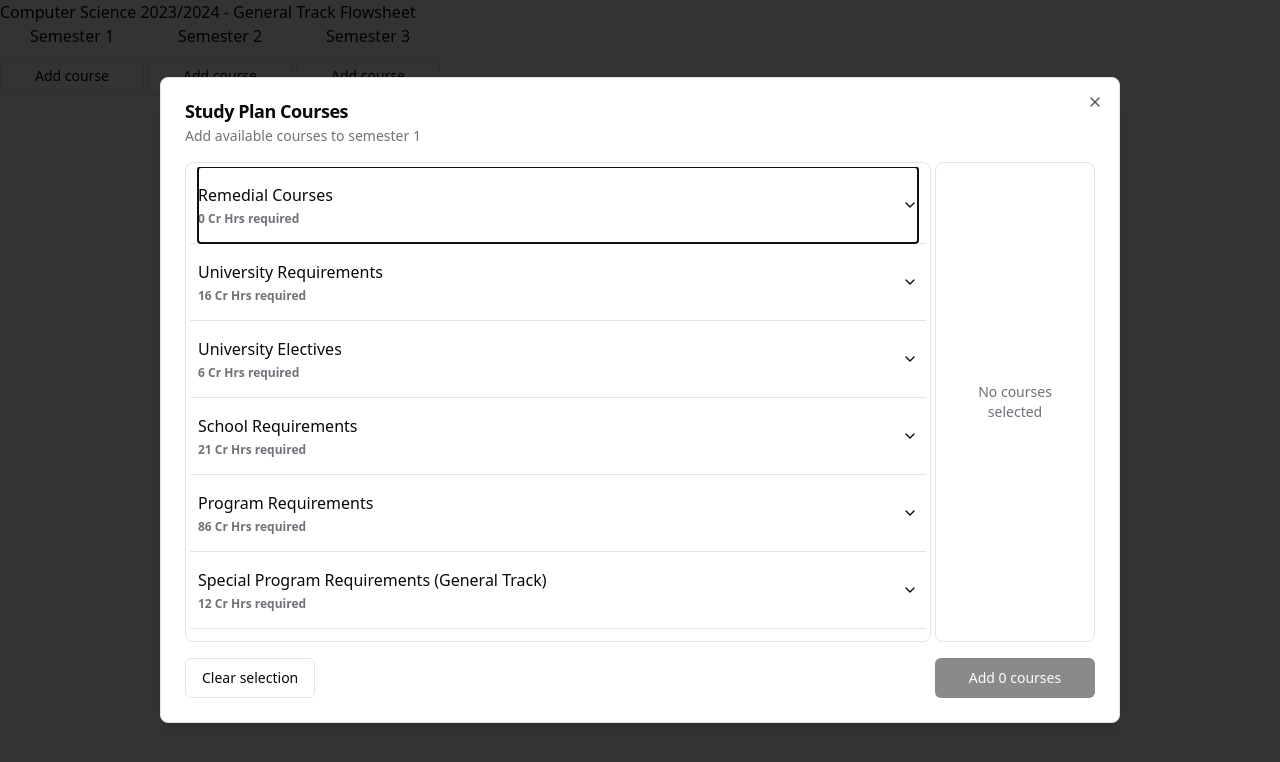
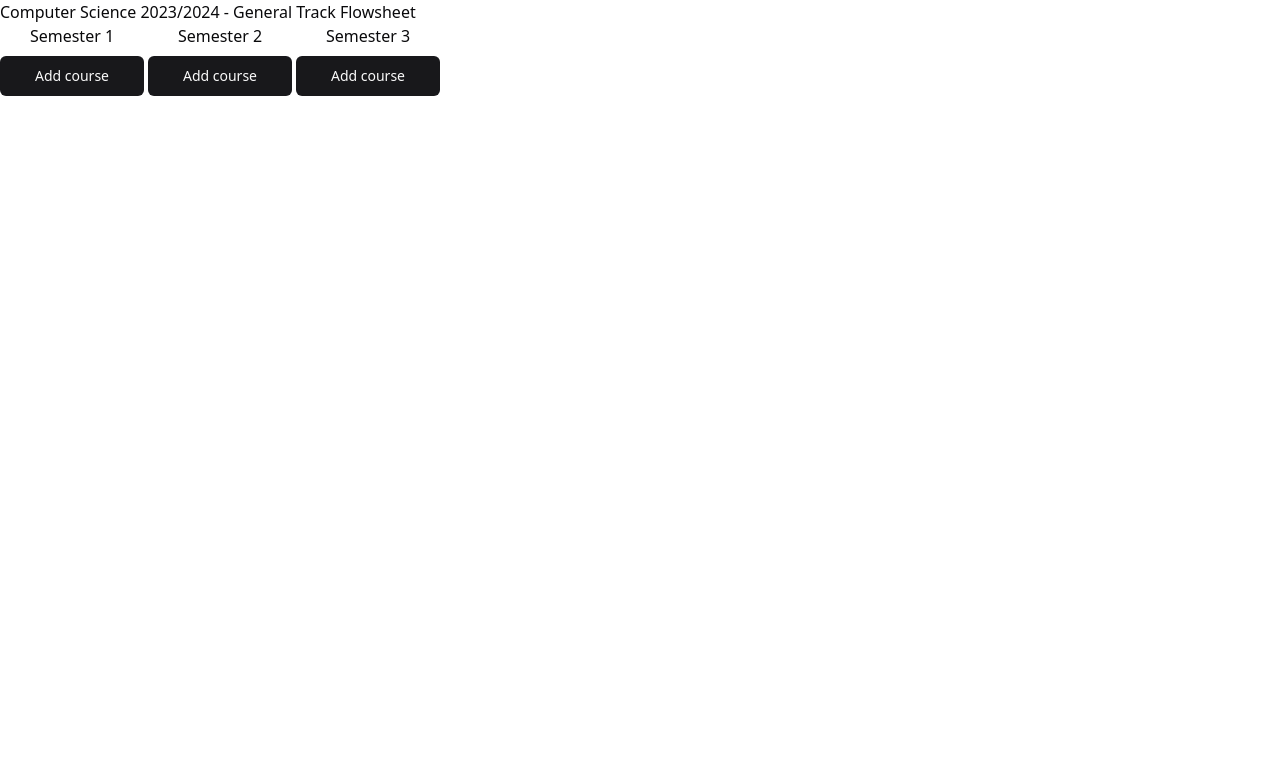
Before and after one commit to yousefalfoqaha/flowsheet, a React (Vite) app: page / in a window 1280 px wide. Shown: the top 762 px of the page. Built offline with nearby package versions, Linux system fonts and the light colour scheme.

Commit message:
fixed study plan rendering on every semester column

```diff
--- a/src/App.tsx
+++ b/src/App.tsx
@@ -1,15 +1,10 @@
 import { Flowsheet } from './components/Flowsheet'
-import { StudyPlan } from './components/StudyPlan'
-import { PendingCoursesProvider } from './providers/PendingCoursesProvider'
 import { SemestersProvider } from './providers/SemestersProvider'
 
 export default function App() {
   return (
     <SemestersProvider>
       <Flowsheet />
-      <PendingCoursesProvider>
-        <StudyPlan semesterId={1} />
-      </PendingCoursesProvider>
     </SemestersProvider>
   )
 }
--- a/src/components/Flowsheet.tsx
+++ b/src/components/Flowsheet.tsx
@@ -1,11 +1,18 @@
 import { studyPlan } from '@/data/studyPlan'
 import { useSemesters } from '../hooks/useSemesters'
 import { Semester } from './Semester'
+import { useState } from 'react'
+import { StudyPlan } from './StudyPlan'
+import { PendingCoursesProvider } from '@/providers/PendingCoursesProvider'
 
 export function Flowsheet() {
   const { semesters } = useSemesters()
+  const [selectedSemesterId, setSelectedSemesterId] = useState<number | null>(
+    null
+  )
 
   return (
+    <PendingCoursesProvider>
       <section className="flex flex-col justify-center">
         <header>{studyPlan.name} Flowsheet</header>
         <ul className="flex gap-1">
@@ -13,11 +20,22 @@ export function Flowsheet() {
             if (!semester) return null
             return (
               <li key={semester.id}>
-              <Semester id={semester.id} courseIds={semester.courseIds} />
+                <Semester
+                  id={semester.id}
+                  courseIds={semester.courseIds}
+                  onOpenStudyPlan={() => setSelectedSemesterId(semester.id)}
+                />
               </li>
             )
           })}
         </ul>
       </section>
+      {selectedSemesterId && (
+        <StudyPlan
+          semesterId={selectedSemesterId}
+          onClose={() => setSelectedSemesterId(null)}
+        />
+      )}
+    </PendingCoursesProvider>
   )
 }
--- a/src/components/Semester.tsx
+++ b/src/components/Semester.tsx
@@ -1,14 +1,20 @@
 import { courses } from '@/data/courses'
 import { Course } from './Course'
 import { useSemesters } from '../hooks/useSemesters'
+import { PendingCoursesProvider } from '@/providers/PendingCoursesProvider'
 import { Button } from './ui/button'
 
 type SemesterProps = {
   id: number
   courseIds: number[]
+  onOpenStudyPlan: () => void
 }
 
-export function Semester({ id: semesterId, courseIds }: SemesterProps) {
+export function Semester({
+  id: semesterId,
+  courseIds,
+  onOpenStudyPlan,
+}: SemesterProps) {
   const { removeCourseFromSemester } = useSemesters()
   return (
     <section className="flex flex-col gap-1 w-36">
@@ -30,7 +36,9 @@ export function Semester({ id: semesterId, courseIds }: SemesterProps) {
           )
         })}
       </ul>
-      <Button variant="outline">Add course</Button>
+      <PendingCoursesProvider>
+        <Button onClick={onOpenStudyPlan}>Add course</Button>
+      </PendingCoursesProvider>
     </section>
   )
 }
--- a/src/components/StudyPlan.tsx
+++ b/src/components/StudyPlan.tsx
@@ -17,13 +17,25 @@ import { usePendingCourses } from '../hooks/usePendingCourses'
 import { useSemesters } from '../hooks/useSemesters'
 import { Button } from './ui/button'
 
-export function StudyPlan({ semesterId }: { semesterId: number }) {
+type StudyPlanProps = {
+  semesterId: number
+  onClose: () => void
+}
+
+export function StudyPlan({ semesterId, onClose }: StudyPlanProps) {
   const { addCourseToSemester } = useSemesters()
   const { pendingCourses, clearPendingCourses, unpendCourse } =
     usePendingCourses()
 
+  console.log('Rendering full study plan')
   return (
-    <Dialog open={true} onOpenChange={clearPendingCourses}>
+    <Dialog
+      open={!!semesterId}
+      onOpenChange={() => {
+        clearPendingCourses()
+        onClose()
+      }}
+    >
       <DialogContent className="max-w-[60rem] max-h-[50rem] flex flex-col">
         <DialogHeader>
           <DialogTitle>Study Plan Courses</DialogTitle>
```
Lines whose indentation alone changed are shown as unchanged.
